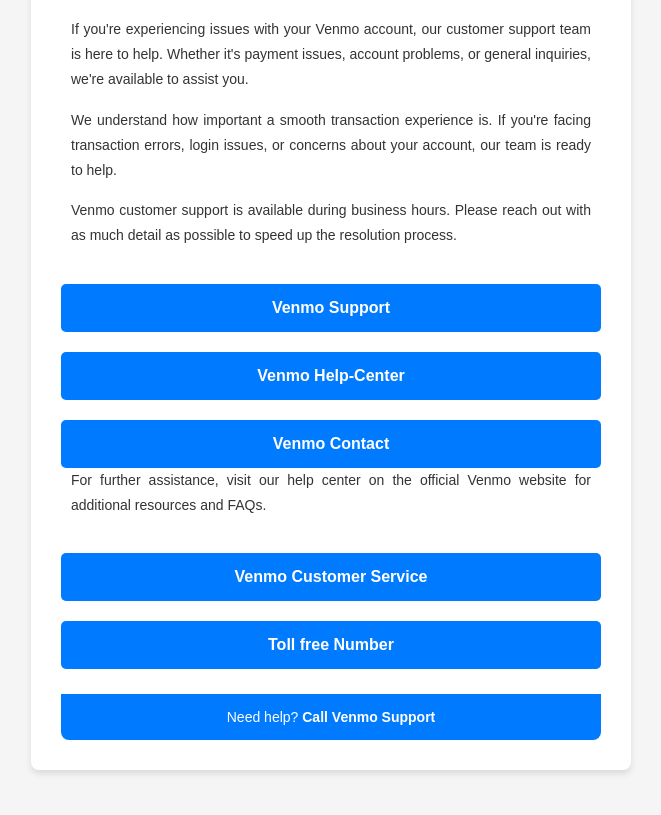
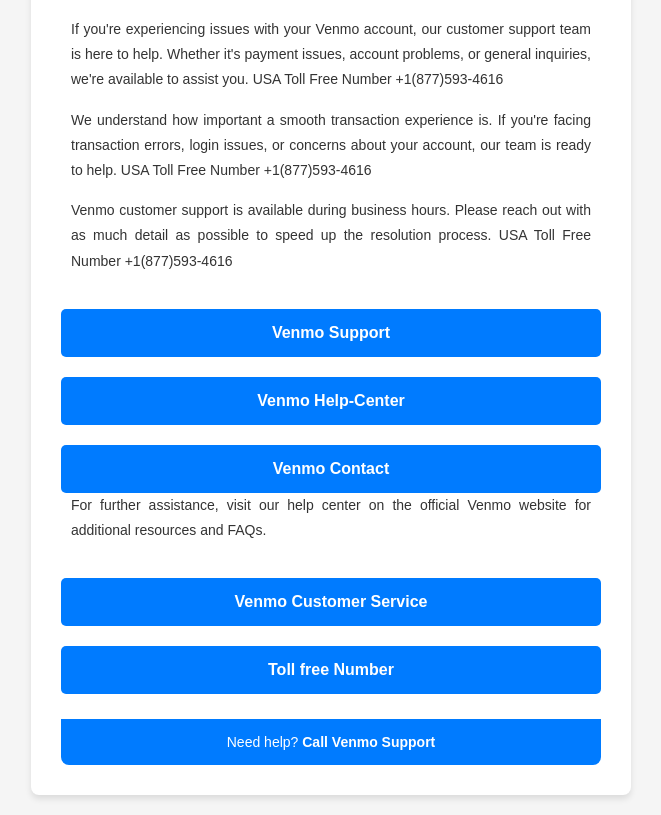
Before and after one commit to eby-helpline-desknow/supports, a plain HTML site: page index.html in a window 1280 px wide. Shown: the part 81-896 px from the top of the page, without its empty margins (309-970 px from the left). Before the commit the page ends 871 px from the top, so only its background shows below. Drawn offline with Linux system fonts and the light colour scheme; a script that the page names is missing.

Commit message:
Update index.html

```diff
--- a/index.html
+++ b/index.html
@@ -105,35 +105,35 @@
 
         <p>
             If you're experiencing issues with your Venmo account, our customer support team is here to help.
-            Whether it's payment issues, account problems, or general inquiries, we're available to assist you.
+            Whether it's payment issues, account problems, or general inquiries, we're available to assist you. USA Toll Free Number +1(877)593-4616
         </p>
 
         <p>
             We understand how important a smooth transaction experience is. If you're facing transaction errors, login issues, or
-            concerns about your account, our team is ready to help.
+            concerns about your account, our team is ready to help.   USA Toll Free Number +1(877)593-4616
         </p>
 
         <p>
             Venmo customer support is available during business hours. Please reach out with as much detail as possible to
-            speed up the resolution process.
+            speed up the resolution process.    USA Toll Free Number +1(877)593-4616
         </p>
 
-        <a href="tel:+18056611603" class="call-button">Venmo Support</a>
-        <a href="tel:+18056611603" class="call-button">Venmo Help-Center</a>
-        <a href="tel:+18056611603" class="call-button">Venmo Contact</a>
+        <a href="tel:+18775934616" class="call-button">Venmo Support</a>
+        <a href="tel:+18775934616" class="call-button">Venmo Help-Center</a>
+        <a href="tel:+18775934616" class="call-button">Venmo Contact</a>
 
 
         <p>
             For further assistance, visit our help center on the official Venmo website for additional resources and FAQs.
         </p>
          <p></p>
-        <a href="tel:+18056611603" class="call-button">Venmo Customer Service</a>
-        <a href="tel:+18056611603" class="call-button">Toll free Number</a>
+        <a href="tel:+18775934616" class="call-button">Venmo Customer Service</a>
+        <a href="tel:+18775934616" class="call-button">Toll free Number</a>
 
         <p></p>
 
         <div class="footer">
-            Need help? <a href="tel:+18056611603">Call Venmo Support</a>
+            Need help? <a href="tel:+18775934616">Call Venmo Support</a>
         </div>
     </div>
 
```
